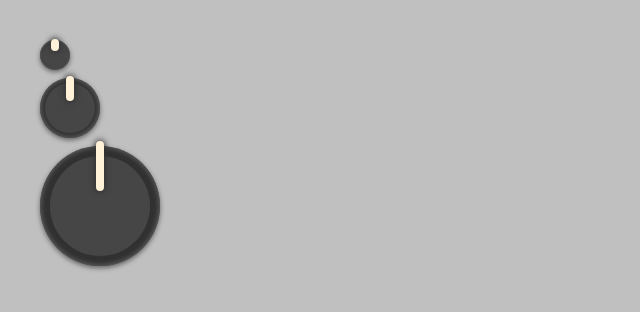
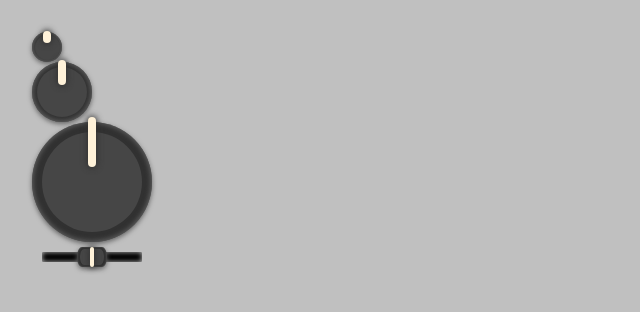
Before and after one commit to cjr35/react-modular, a React (Vite) app: page / in a window 1280 px wide. Shown: the top 312 px of the page, without its empty margins (0-640 px from the left). Built offline with nearby package versions, Linux system fonts and the light colour scheme.

Commit message:
draw fader

```diff
--- a/src/App.tsx
+++ b/src/App.tsx
@@ -1,5 +1,6 @@
 import './App.scss';
 import Knob from './components/controls/knob/Knob';
+import Fader from './components/controls/fader/Fader';
 
 function App() {
   return (
@@ -7,6 +8,7 @@ function App() {
       <Knob size='small' />
       <Knob />
       <Knob size='large' />
+      <Fader />
     </div>
   );
 }
--- /dev/null
+++ b/src/components/controls/fader/Fader.scss
@@ -0,0 +1,48 @@
+@use 'sass:color';
+$fader-size: 100px;
+
+.fader-root {
+  padding: $fader-size * 0.1;
+
+  > .fader-track {
+    box-shadow: inset 0 0 5px 0 silver;
+    border-radius: 2px;
+    height: $fader-size * 0.1;
+    width: $fader-size;
+    background-color: black;
+
+    display: grid;
+    place-items: center;
+
+    > .fader-knob-edge {
+      box-shadow: 0 2px 5px 0 color.scale($color: #464646, $lightness: 15%),
+        inset 0 0 2px 0px color.scale($color: #464646, $lightness: 15%);
+      border-radius: 25% / 75%;
+      height: 200%;
+      width: $fader-size * 0.3;
+
+      background-color: color.scale($color: #464646, $lightness: -30%);
+
+      display: grid;
+      place-items: center;
+
+      > .fader-knob-top {
+        border-radius: inherit;
+        height: 80%;
+        width: 80%;
+        background-color: #464646;
+
+        display: grid;
+        place-items: center;
+
+        > .fader-tick {
+          box-shadow: 0 0 6px 1px color.scale($color: #464646, $lightness: -30%);
+          border-radius: 2px;
+          height: 130%;
+          width: 4px;
+          background-color: #fff2d9;
+        }
+      }
+    }
+  }
+}
--- /dev/null
+++ b/src/components/controls/fader/Fader.tsx
@@ -0,0 +1,16 @@
+import './Fader.scss';
+
+function Fader() {
+  return (
+    <div className='fader-root'>
+      <div className='fader-track'>
+        <div className='fader-knob-edge'>
+          <div className='fader-knob-top'>
+            <div className='fader-tick'></div>
+          </div>
+        </div>
+      </div>
+    </div>
+  );
+}
+export default Fader;
--- a/src/components/controls/knob/Knob.scss
+++ b/src/components/controls/knob/Knob.scss
@@ -1,9 +1,5 @@
 @use 'sass:color';
 $knob-color: #464646;
-
-body:has(.dragging) {
-  --hover-cursor: grabbing;
-}
 
 body:not(:has(.dragging)) {
   --hover-cursor: grab;
@@ -27,7 +23,6 @@ div.knob-root {
   }
 
   > .knob-edge {
-    margin: 8px;
     box-shadow: 0 2px 5px 0 color.scale($color: $knob-color, $lightness: 15%),
       inset 0 0 5px 1px color.scale($color: $knob-color, $lightness: 15%);
     border-radius: 100%;
```
